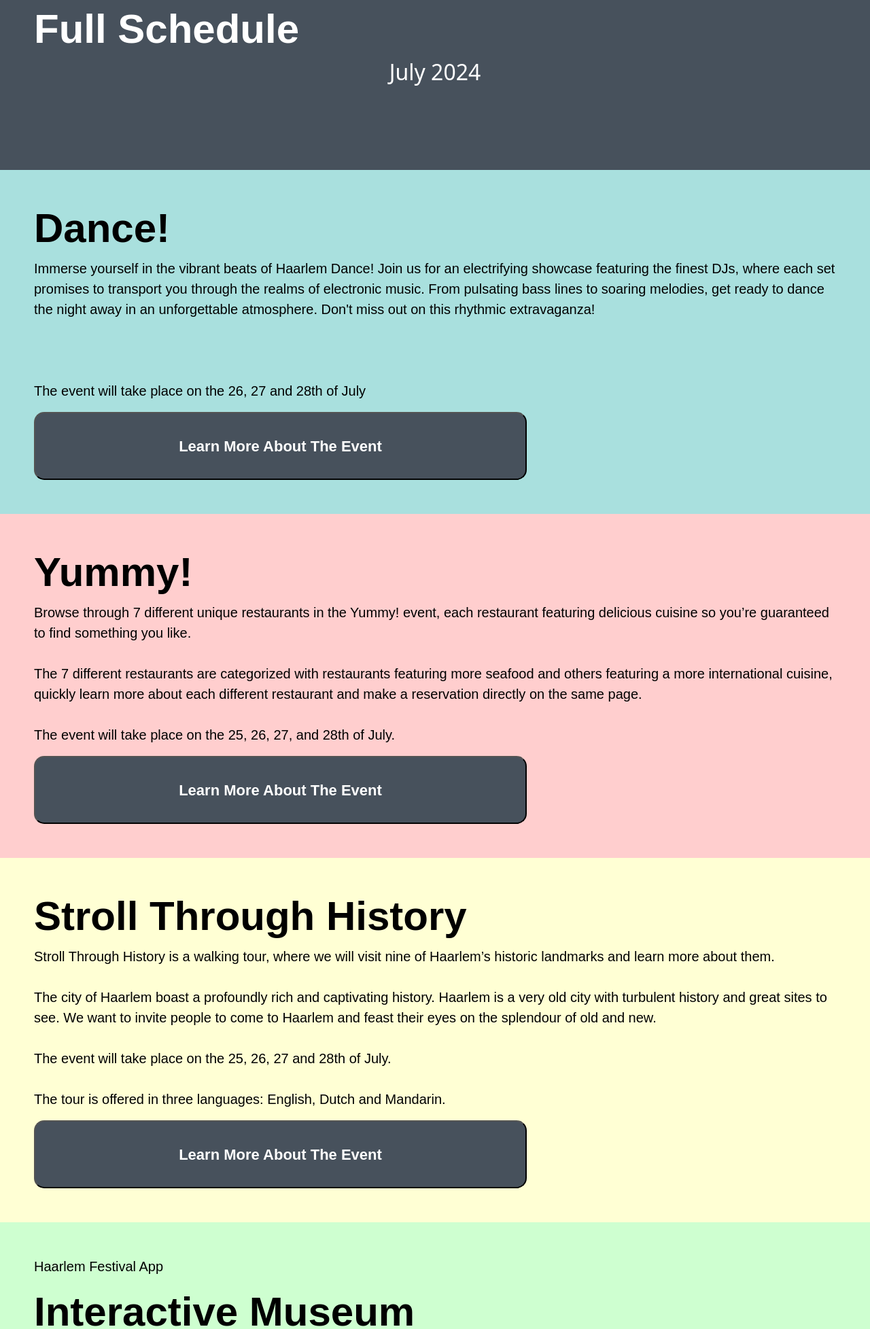
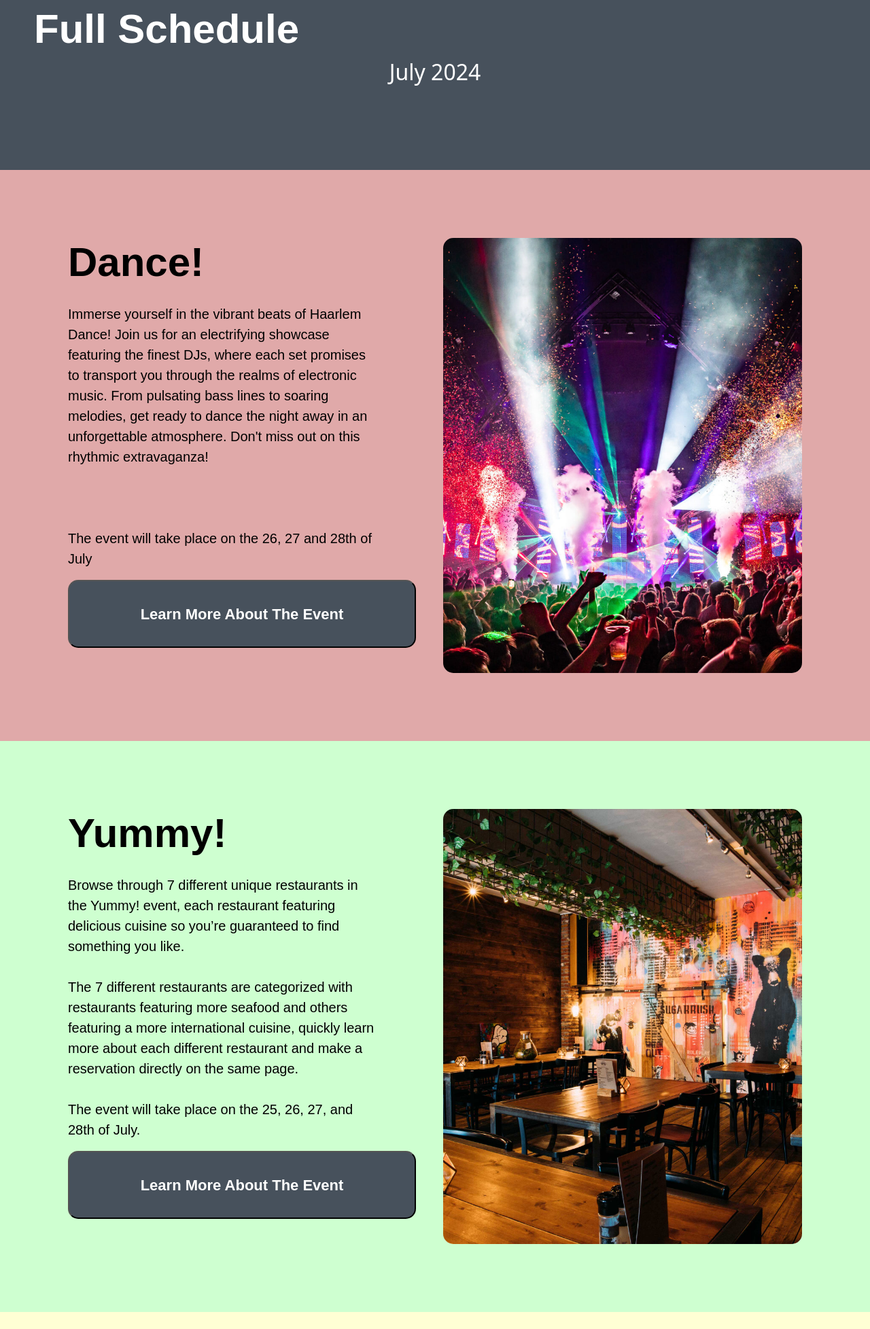
Before and after one commit to CodrinCalin/HaarlemFestival, a PHP site: page / in a window 1280 px wide. Shown: the part 1363-3318 px from the top of the page at 68% size. Run offline with PHP 8.4, Linux system fonts and the light colour scheme; data comes from the database, SQL or seed files in the repository; data that the repository does not hold is empty.

Commit message:
improving home page

```diff
--- a/app/public/css/home_style.css
+++ b/app/public/css/home_style.css
@@ -5,6 +5,14 @@ p {
     font-size: 20px;
     font-style: normal;
     font-weight: 500;
+}
+
+.header {
+    color: black;
+    font-family: "Montserrat", sans-serif;
+    font-size: 60px;
+    font-style: normal;
+    font-weight: 700;
 }
 
 /*Header*/
@@ -102,9 +110,52 @@ p {
     font-weight: 700;
 }
 
+.scheduleEvent {
+    background-color: white;
+    border-radius: 15px;
+    /*height: 50px;*/
+}
+
+.schedule p {
+    font-family: "Montserrat", sans-serif;
+    font-size: 22px;
+    font-weight: 700;
+}
+
 /*events*/
+#yummy, #dance, #history {
+    padding: 100px;
+    height: auto;
+    min-height: 800px;
+}
+
+#yummy {
+    background-color: #CEFFD0;
+}
+
+#history {
+    background-color: #FFFFD4;
+}
+
+#dance {
+    background-color: #E0A9A9;
+}
+
+.eventImage {
+    overflow: hidden;
+    object-fit: cover;
+    border-radius: 15px;
+    width: 100%;
+    height: 80dvh;
+}
+
+.eventDescription {
+    padding-right: 6dvw;
+    margin-top: 25px;
+}
+
 .homeButton {
-    width: 725px;
+    width: 40dvw;
     height: 100px;
     border-radius: 15px;
     background: #47515C;
@@ -114,6 +165,8 @@ p {
     font-size: 22px;
     font-weight: 700;
     max-width: 80vw;
+    align-self: flex-end;
+    bottom: 0;
 }
 
 .homeButton:hover {
@@ -121,44 +174,9 @@ p {
     background: #363F48;
 }
 
-.header {
-    color: black;
-    font-family: "Montserrat", sans-serif;
-    font-size: 60px;
-    font-style: normal;
-    font-weight: 700;
-}
-
-
-
-#yummy {
-    padding: 50px;
+#teyler {
+    padding: 100px;
     justify-content: center;
     align-items: center;
-    gap: 50px;
-    background-color: #FFCECE;
+    background-color: #F5C4FD;
 }
-
-#history {
-    padding: 50px;
-    justify-content: center;
-    align-items: center;
-    gap: 50px;
-    background-color: #FFFFD4;
-}
-
-#dance {
-    padding: 50px;
-    justify-content: center;
-    align-items: center;
-    gap: 50px;
-    background-color: #A9E0DE;
-}
-
-#teyler {
-    padding: 50px;
-    justify-content: center;
-    align-items: center;
-    gap: 50px;
-    background-color: #CEFFD0;
-}
--- a/app/repositories/eventrepository.php
+++ b/app/repositories/eventrepository.php
@@ -5,7 +5,7 @@ use App\Models\Event;
 use PDO;
 
 class eventrepository extends Repository {
-    private function getSchedule(): array
+    public function getAllEvents(): array
     {
         $stmt = $this->connection->prepare("SELECT fe.id AS event_id, fe.name AS event_name, fs.date AS event_date
         FROM festivalEvents fe
@@ -43,7 +43,7 @@ class eventrepository extends Repository {
 
     public function getAllDates(): array
     {
-        $events = $this->getSchedule();
+        $events = $this->getAllEvents();
         $dates = array();
         foreach ($events as $event) {
             foreach ($event->dates as $date) {
@@ -51,6 +51,7 @@ class eventrepository extends Repository {
             }
         }
         $dates = array_unique($dates);
+        sort($dates);
         return $dates;
     }
 }
--- a/app/services/homeService.php
+++ b/app/services/homeService.php
@@ -31,4 +31,9 @@ class homeService {
         $eventRepository = new eventrepository();
         return $eventRepository->getAllDates();
     }
+
+    public function getAllEvents() {
+        $eventRepository = new eventrepository();
+        return $eventRepository->getAllEvents();
+    }
 }
--- /dev/null
+++ b/app/views/home/eventSample.php
@@ -0,0 +1,12 @@
+<div class="row">
+    <div class="col-sm">
+        <h1 class="header">
+            <?= $title ?>
+        </h1>
+        <p class="eventDescription"><?= nl2br($text->text) ?></p>
+        <button class="homeButton">Learn More About The Event</button>
+    </div>
+    <div class="col-sm">
+        <img class="eventImage" src="<?=$image?>">
+    </div>
+</div>
--- /dev/null
+++ b/app/views/home/eventsIntroduction.php
@@ -0,0 +1,47 @@
+<div id="dance">
+    <?php
+    $title = "Dance!";
+    $text = $service->getTextById(2);
+    $image = "\img\homepage\dance.jpg";
+    include __DIR__ . '/eventSample.php';
+    ?>
+</div>
+<div id="yummy">
+    <?php
+    $title = "Yummy!";
+    $text = $service->getTextById(3);
+    $image = "\img\homepage\yummy.jpg";
+    include __DIR__ . '/eventSample.php';
+    ?>
+</div>
+<div id="history">
+    <?php
+    $title = "Stroll Through History";
+    $text = $service->getTextById(4);
+    $image = "\img\homepage\history.png";
+    include __DIR__ . '/eventSample.php';
+    ?>
+</div>
+<div id="teyler">
+    <?php
+    $text = $service->getTextById(5);
+    ?>
+    <div class="row">
+        <div class="col-sm">
+            <p>Haarlem Festival App</p>
+            <h1 class="header">Interactive Museum <br> Puzzles For Children</h1>
+            <p><?=nl2br($text->text)?></p>
+            <p>Download the app</p>
+            <div class="appstore">
+                <img src="\img\homepage\googleplay.png">
+                <img src="\img\homepage\appstore.png">
+            </div>
+            <p>Or use your camera and scan the QR code</p>
+            <img src="\img\homepage\qrcode.svg">
+        </div>
+        <div class="col-4">
+            <img src="\img\homepage\teylerapp.png">
+        </div>
+
+    </div>
+</div>
--- a/app/views/home/index.php
+++ b/app/views/home/index.php
@@ -36,46 +36,9 @@ $service = new \App\Services\homeService();
     ?>
 </div>
 <div class="events">
-    <div id="dance">
-        <?php
-        $text = $service->getTextById(2);
-        ?>
-        <h1 class="header">
-            Dance!
-        </h1>
-        <p><?=nl2br($text->text)?></p>
-        <button class="homeButton">Learn More About The Event</button>
-    </div>
-    <div id="yummy">
-        <?php
-        $text = $service->getTextById(3);
-        ?>
-        <h1 class="header">
-            Yummy!
-        </h1>
-        <p><?=nl2br($text->text)?></p>
-        <button class="homeButton">Learn More About The Event</button>
-    </div>
-    <div id="history">
-        <?php
-        $text = $service->getTextById(4);
-        ?>
-        <h1 class="header">
-            Stroll Through History
-        </h1>
-        <p><?=nl2br($text->text)?></p>
-        <a href="/history"><button class="homeButton">Learn More About The Event</button></a>
-    </div>
-    <div id="teyler">
-        <?php
-        $text = $service->getTextById(5);
-        ?>
-        <p>Haarlem Festival App</p>
-        <h1 class="header">Interactive Museum <br> Puzzles For Children</h1>
-        <p><?=nl2br($text->text)?></p>
-        <p>Download the app</p>
-        <p>Or use your camera and scan the QR code</p>
-    </div>
+    <?php
+    include __DIR__ . '/eventsIntroduction.php'
+    ?>
 </div>
 <?php
 include __DIR__ . '/../footer.php';
```
Also changed, not shown: app/views/home/fullSchedule.php (+37 -1 lines), app/public/img/homepage/appstore.png (added), app/public/img/homepage/dance.jpg (added), app/public/img/homepage/googleplay.png (added), app/public/img/homepage/history.png (added), app/public/img/homepage/qrcode.svg (added), app/public/img/homepage/teylerapp.png (added), app/public/img/homepage/yummy.jpg (added).
